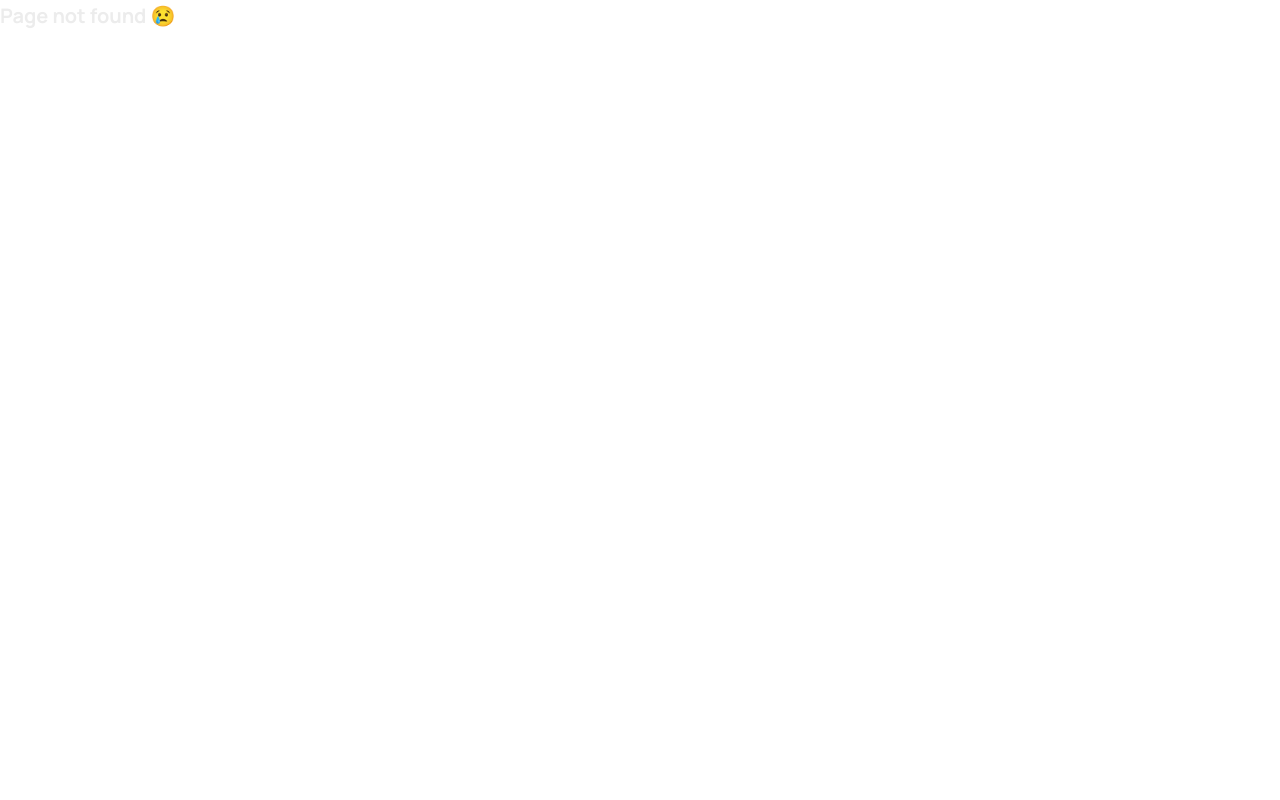
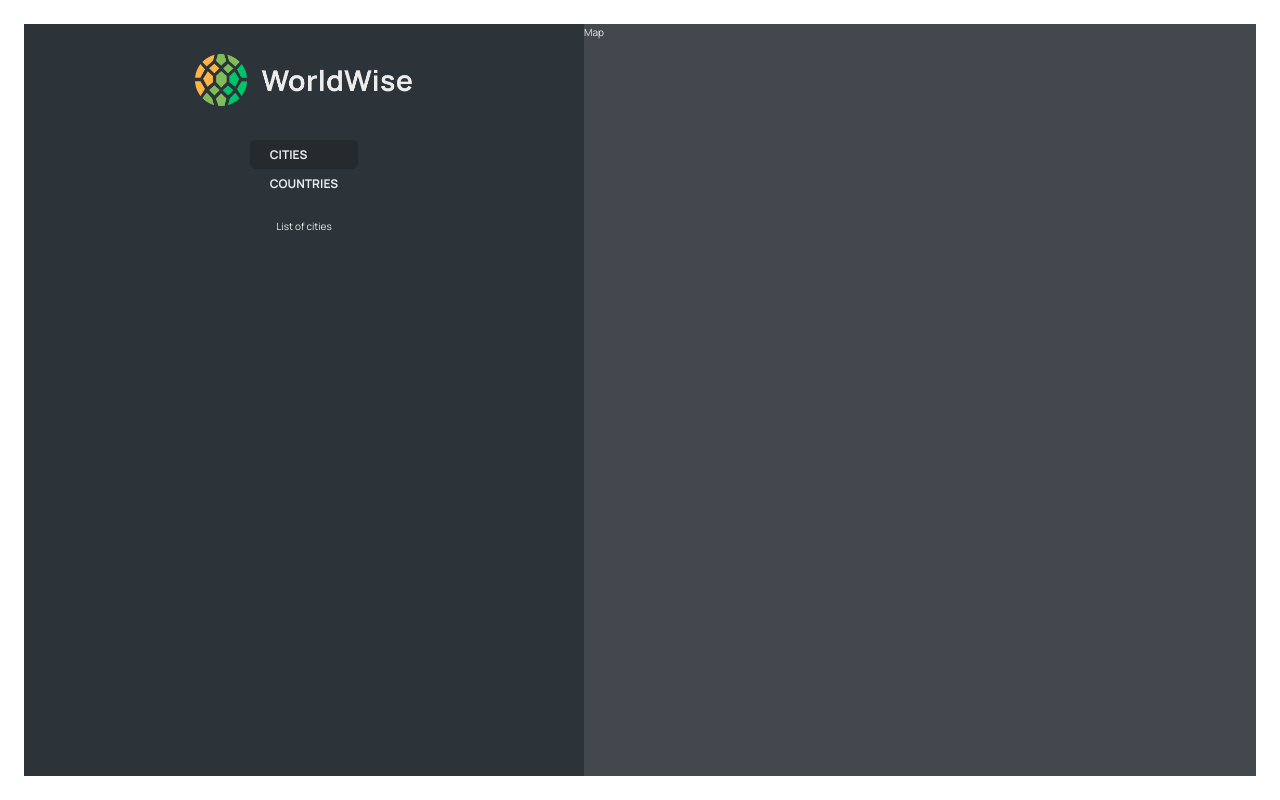
Before and after one commit to abboud-said/worldWise, a React (Vite) app: page /app/Cities in a window 1280 px wide. Before the commit this address had no page. Built offline with nearby package versions, Linux system fonts and the light colour scheme.

Commit message:
Nested Routes
Create nested routes (List of city, List of countries, from)

```diff
--- a/src/App.jsx
+++ b/src/App.jsx
@@ -11,11 +11,19 @@
   return (
     <BrowserRouter>
       <Routes>
-        <Route path="/" element={<Homepage />} />
+        <Route index element={<Homepage />} />
         <Route path="product" element={<Product />} />
         <Route path="pricing" element={<Pricing />} />
         <Route path="login" element={<Login />} />
-        <Route path="app" element={<AppLayout />} />
+        <Route path="app" element={<AppLayout />}>
+
+        <Route index element={<p>List of cities</p>} />
+        <Route path="Cities" element={<p>List of cities</p>} />
+         <Route path="Countries" element={<p>List of countries</p>} />
+        <Route path="from" element={<p>From</p>} />
+
+
+        </Route>
         <Route path="*" element={<PageNotFound />} />
       </Routes>
     </BrowserRouter>
--- a/src/components/AppNav.jsx
+++ b/src/components/AppNav.jsx
@@ -1,9 +1,12 @@
 import styles from "./AppNav.module.css"
+import { NavLink } from "react-router-dom"
 
 function AppNav() {
   return (
     <nav className={styles.nav}>
-      App navigation
+      <NavLink to="cities">Cities</NavLink>
+      <NavLink to="countries">Countries</NavLink>
+
     </nav>
   )
 }
--- a/src/components/Sidebar.jsx
+++ b/src/components/Sidebar.jsx
@@ -1,13 +1,17 @@
 
+import { Outlet } from "react-router-dom";
 import Logo from "./Logo";
 import styles from "./Sidebar.module.css";
+import App from "../App";
+import AppNav from "./AppNav";
 
 function Sidebar() {
   return (
     <div className={styles.sidebar}>
       <Logo />
+      <AppNav />
 
-      <p> List of cities </p>
+      <Outlet />
 
 
       {/* <footer className={styles.footer}>
```
